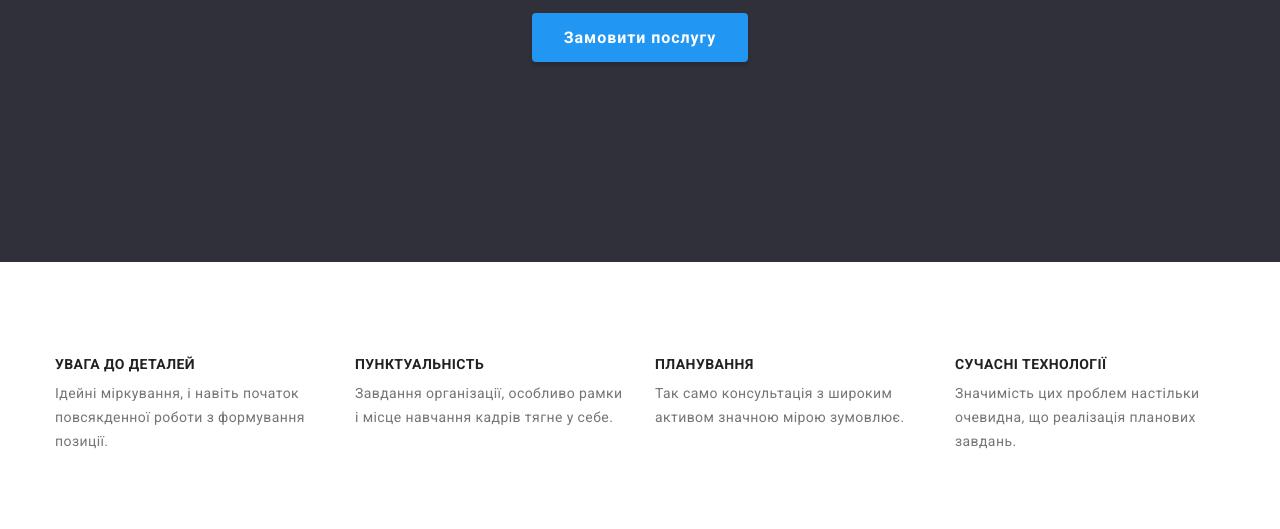
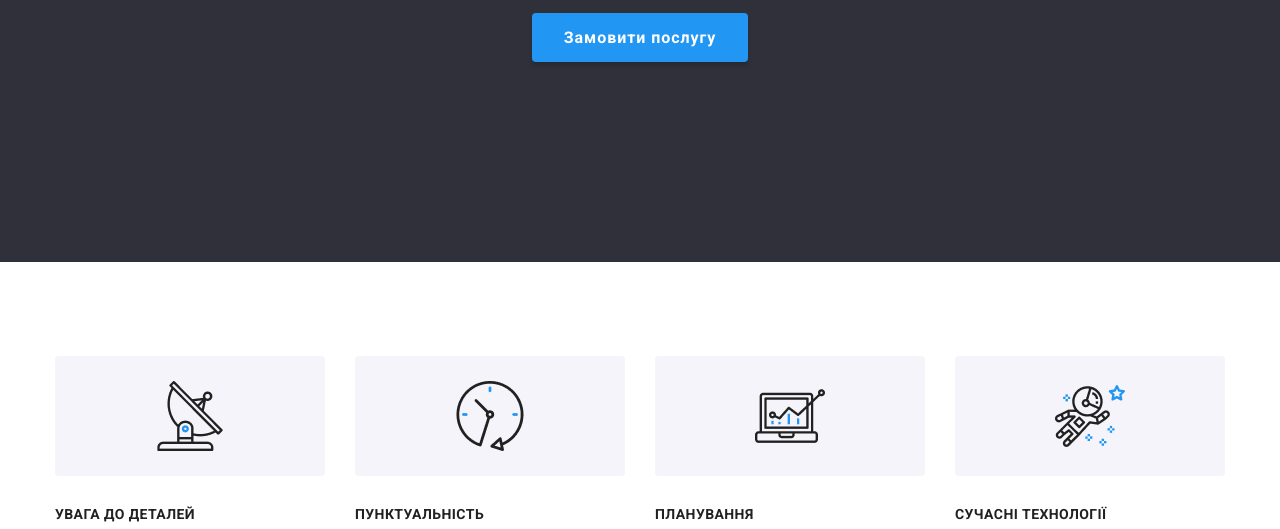
Before and after one commit to Beanos2000/WebStudio, a plain HTML site: page index.html in a window 1280 px wide. Shown: the part 422-951 px from the top of the page. Drawn offline with nearby package versions, Linux system fonts and the light colour scheme.

Commit message:
Added images

```diff
--- a/css/style.css
+++ b/css/style.css
@@ -138,6 +138,31 @@ body {
 .benefit-list {
     display: flex;
     gap: 30px;
+}
+
+.benefit-item::before {
+    content: "";
+    display: block;
+    width: 270px;
+    height: 120px;
+    border-radius: 4px;
+    background: #F5F4FA;
+    margin-bottom: 30px;
+    background-image: url(../img/antenna.png);
+    background-repeat: no-repeat;
+    background-position: center;
+}
+
+.benefit-item:nth-child(2)::before{
+    background-image: url(../img/clock.png);
+}
+
+.benefit-item:nth-child(3)::before{
+    background-image: url(../img/computer.png);
+}
+
+.benefit-item:nth-child(4)::before{
+    background-image: url(../img/astronaut.png);
 }
 
 .benefit-facts {
@@ -316,7 +341,7 @@ body {
     border-top: 1px solid #ececec;
 }
 
-.port-catag-list{
+.port-catag-list {
     display: flex;
     justify-content: center;
     gap: 8px;
@@ -349,27 +374,27 @@ body {
 }
 
 .port-catag-button:hover,
-.port-catag-button:focus{
+.port-catag-button:focus {
     background-color: var(--accent-color);
     color: var(--title-color);
 }
 
-.port-catag-list2{
+.port-catag-list2 {
     flex-basis: calc((100% - 60px) / 3);
     display: flex;
     flex-wrap: wrap;
     gap: 30px;
 }
 
-.port-catag-item2{
+.port-catag-item2 {
     outline: 1px solid #EEE;
 }
 
-.port-catag-img{
+.port-catag-img {
     width: 100%;
 }
 
-.port-box{
+.port-box {
     padding: 20px 24px;
 }
 
```
Also changed, not shown: img/antenna.png (added), img/astronaut.png (added), img/clock.png (added), img/computer.png (added).
